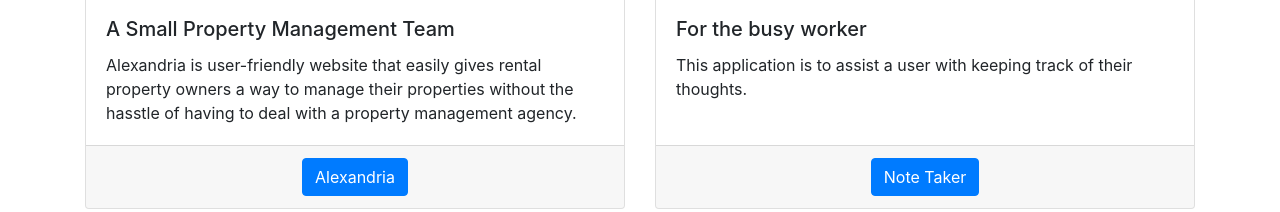
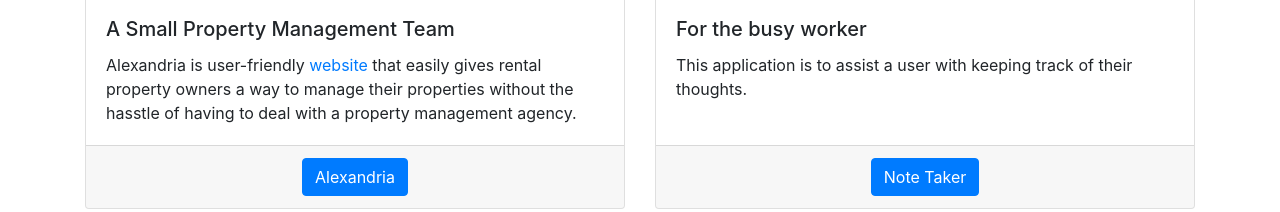
Before and after one commit to goisonberry/portfolio, a plain HTML site: page assets/portfolio.html in a window 1280 px wide. Shown: the part 229-441 px from the top of the page. Drawn offline with nearby package versions, Linux system fonts and the light colour scheme.

Commit message:
added repo and heroku link for porject.

```diff
--- a/assets/portfolio.html
+++ b/assets/portfolio.html
@@ -64,10 +64,10 @@
             <img src="images/Alexandria-logo.png" class="card-img-top" alt="the word Alexandria">
             <div class="card-body">
               <h5 class="card-title">A Small Property Management Team</h5>
-              <p class="card-text">Alexandria is user-friendly website that easily gives rental property owners a way to manage their properties without the hasstle of having to deal with a property management agency.</p>
+              <p class="card-text">Alexandria is user-friendly <a href="https://mysterious-river-09583.herokuapp.com/">website</a> that easily gives rental property owners a way to manage their properties without the hasstle of having to deal with a property management agency.</p>
             </div>
             <div class="card-footer text-center">
-              <a href="https://mysterious-river-09583.herokuapp.com/" class="card-link btn btn-primary">Alexandria</a>
+              <a href="https://github.com/jeanhern81/Alexandria" class="card-link btn btn-primary">Alexandria</a>
             </div>
           </div>
         </div>
```
